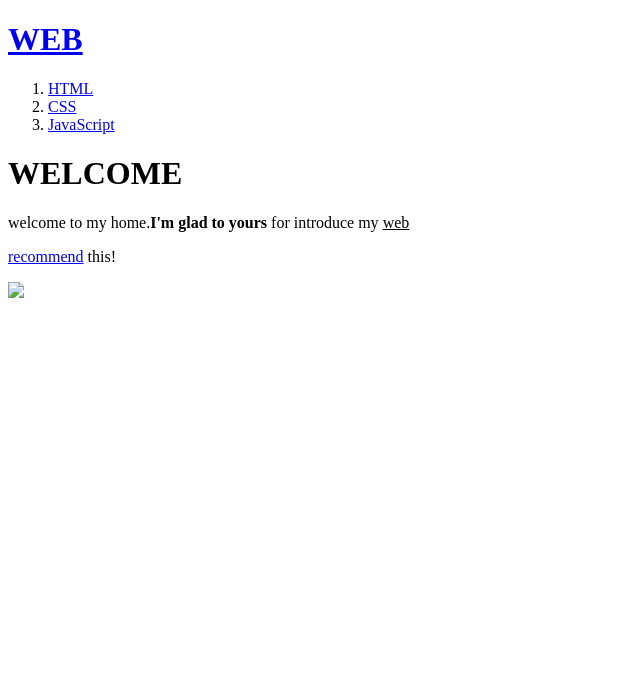
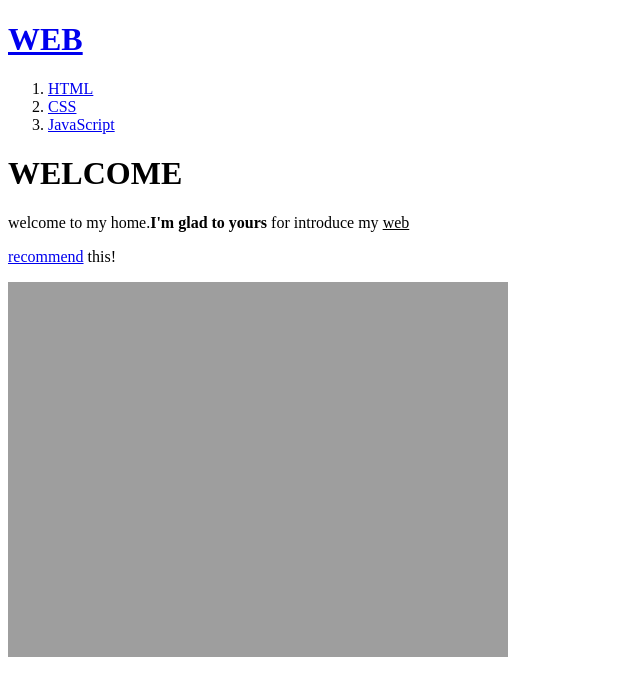
Before and after one commit to masidda/practice, a plain HTML site: page index.html in a window 1280 px wide. Shown: the whole page, without its empty margins (0-640 px from the left). Drawn offline with Linux system fonts and the light colour scheme; the site is published under a folder, as on GitHub Pages, so addresses that start at the root find nothing.

Commit message:
사진 수정

```diff
--- a/index.html
+++ b/index.html
@@ -19,6 +19,6 @@
     <a href="https://lithub.com/the-32-most-iconic-poems-in-the-english-language/" target="_blank" title="poem">
     recommend</a> this!
     </p>
-    <img src="/img/welcome.jpg" width="500">
+    <img src="img/welcome.jpg" width="500">
 </body>
 </html>
```
